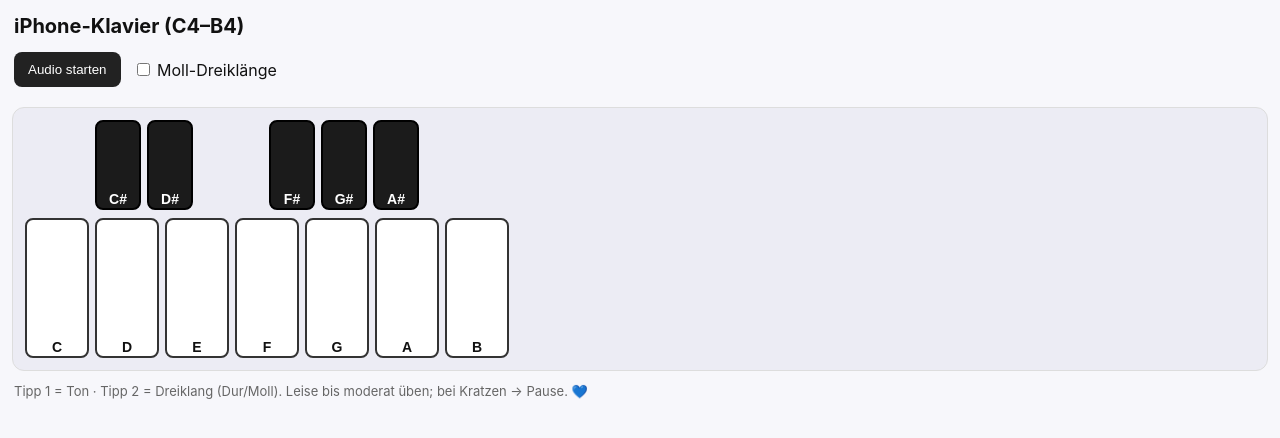
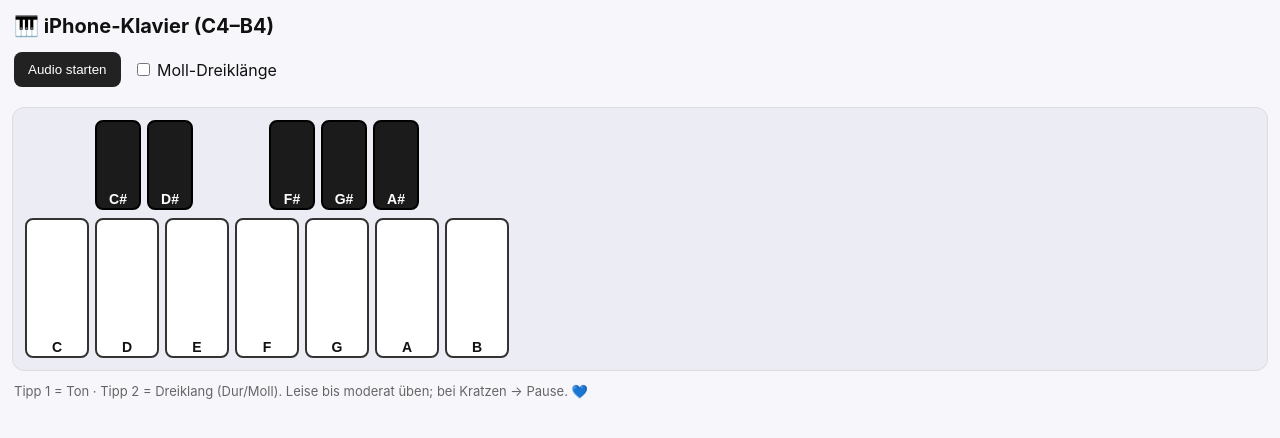
Before and after one commit to mrshenrikson/mrshenrikson.github.io, a plain HTML site: page Index.html in a window 1280 px wide. Drawn offline with Linux system fonts and the light colour scheme.

Commit message:
Update Index.html

```diff
--- a/Index.html
+++ b/Index.html
@@ -23,7 +23,7 @@
 </style>
 </head>
 <body>
-<h1>iPhone-Klavier (C4–B4)</h1>
+<h1>🎹 iPhone-Klavier (C4–B4)</h1>
 <div class="controls">
   <button id="start" class="btn">Audio starten</button>
   <label><input id="minor" type="checkbox"> Moll-Dreiklänge</label>
```
